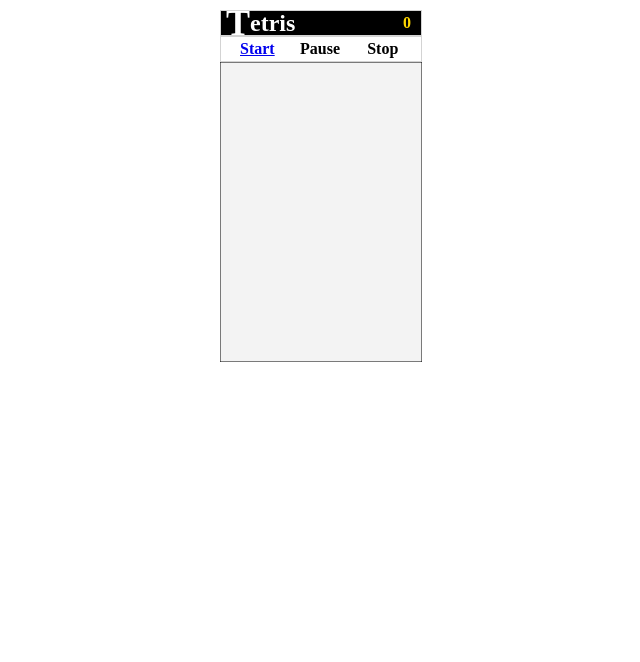
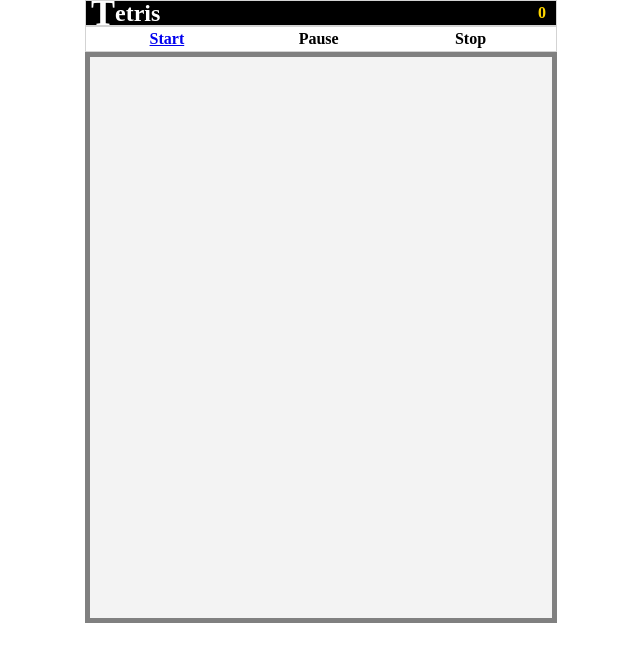
Before and after one commit to mis1/tetris, a website built with webpack: page app/index.html in a window 1280 px wide. Shown: the whole page, without its empty margins (319-959 px from the left). Built offline with nearby package versions, Linux system fonts and the light colour scheme; what enumify would draw is missing.

Commit message:
Made board responisve. Added L2x2 and T3x3 shapes. Restricted rotations of 1x2 and 2x2 shapes. Temporarily disabled css minification.

```diff
--- a/app/controllers/Controller.js
+++ b/app/controllers/Controller.js
@@ -30,6 +30,9 @@
 	handleInputKey(key){
 		this._model.handleInputKey(key);
 	}
+	resizeBoard(rows, cols){
+		this._model.resizeBoard(rows, cols);
+	}
 	_finishGame(){
 		this._enableActions(true, false, false);
 	}
--- a/app/index.html
+++ b/app/index.html
@@ -21,7 +21,7 @@
       </header>
       <section id="board-wrapper">
         <section id="board">
-          <canvas id="myCanvas" width="202" height="300">
+          <canvas id="canvas" >
             Sorry, your browser doesn't support canvas technology
           </canvas>
         </section>
--- a/app/models/Board.js
+++ b/app/models/Board.js
@@ -19,6 +19,7 @@
 			this._data[i]=new Array(cols);
 		}
 		this.reset();
+		this._entryCell=[-1, Math.floor(cols/2)-1];
 	}
 	reset(startRow=0, endRow=this._rows){
 		for(let i=startRow; i<endRow; i++){
--- a/app/models/Model.js
+++ b/app/models/Model.js
@@ -75,6 +75,9 @@
 		const direction = inputkey2Direction[inputKey];
 		return this._run(direction);
 	}
+	resizeBoard(rows, cols){
+		this._board.resize(rows,cols);
+	}
 	_finish(){
 		if (GameStatus.STARTED !== this._status) return false;
 		this._timer.stop();
--- a/app/models/Shape.js
+++ b/app/models/Shape.js
@@ -77,7 +77,8 @@
 		for(let i=0; i<side.length; i++){
 			const index = side[i];
 			const cell = cells[index];
-			sideCells.push([cell[0]+x+pos.x, cell[1]+y+pos.y]);
+			if (cell[0]+x+pos.x>-1)
+				sideCells.push([cell[0]+x+pos.x, cell[1]+y+pos.y]);
 		}
 		return sideCells;
 	}
--- a/app/models/metaShapeDefs.js
+++ b/app/models/metaShapeDefs.js
@@ -26,15 +26,6 @@
 				right:[0,1],
 				bottom:[0],
 				symbols:[symbols[2]]
-			},
-			{
-				cells:[
-					[0,0], [0,-1]
-				],
-				left:[1],
-				right:[0],
-				bottom:[0,1],
-				symbols:[symbols[3], symbols[4]]
 			},
 		]
 	},
@@ -72,14 +63,80 @@
 				right:[1, 3],
 				bottom:[0,1],
 			},
+		]
+	},
+	msL2x2:{
+		symbols:[symbols[17],symbols[18],symbols[19]],
+		shapes:[
 			{
 				cells:[
-					[0,0], [0,-1], [-1,0], [-1, -1]
+					[0,0], [0,1], [-1, 0]
 				],
-				left:[1,3],
+				left:[0,2],
+				right:[1,2],
+				bottom:[0,1],
+
+			},
+			{
+				cells:[
+					[0,1], [-1,1], [0,0]
+				],
+				left:[1,2],
+				right:[0,1],
+				bottom:[0,2],
+			},
+			{
+				cells:[
+					[-1,1],[-1,0],[0,1]
+				],
+				left:[1,2],
 				right:[0,2],
-				bottom:[0, 1],
-				symbols:[symbols[10],symbols[11],symbols[12], symbols[13]],
+				bottom:[1,2],
+			},
+			{
+				cells:[
+					[-1,0],[0,0], [-1,1]
+				],
+				left:[0,1],
+				right:[1,2],
+				bottom:[1,2],
+			},
+		]
+	},
+	msT3x3:{
+		symbols:[symbols[19]],
+		shapes:[
+			{
+				cells:[
+					[0,-1], [0,0], [0,1],[-1,0]
+				],
+				left:[0,3],
+				right:[2,3],
+				bottom:[0,1,2]
+			},
+			{
+				cells:[
+					[0,0], [-1,0], [-2, 0], [-1,-1]
+				],
+				left:[0,2, 3],
+				right:[0,1,2],
+				bottom:[0,3],
+			},
+			{
+				cells:[
+					[-1,1],[-1,0],[-1,-1], [0,0]
+				],
+				left:[2,3],
+				right:[0,3],
+				bottom:[0,2,3],
+			},
+			{
+				cells:[
+					[-2,0],[-1,0], [0,0],[-1,1]
+				],
+				left:[0,1,2],
+				right:[0,2,3],
+				bottom:[2,3],
 			},
 		]
 	},
--- a/app/style.css
+++ b/app/style.css
@@ -52,9 +52,8 @@
 	font-size: 16px;
 	line-height: 1.5em;
 }
-#game {
-    margin: 10px auto;
-    max-width: 202px;
+header{
+	margin: 0 auto;
 }
 .row{
 	border: 1px solid #d3d3d3;
@@ -106,6 +105,11 @@
 #board-wrapper{
 	position: relative;
 }
+#board{
+	margin: 0 auto;
+	border:0px solid gray;
+	box-sizing:content-box;
+}
 #overlay{
 	display: none;
 	position: absolute;
--- a/app/views/BoardView.js
+++ b/app/views/BoardView.js
@@ -1,27 +1,28 @@
 import $ from '../libs/jquery';
 import {clearSymbol} from '../common/constants';
-import {colors, clearColor, cellSize, boardBorderWidth} from './viewConfig';
+import {colors, clearColor, cellSize, maxBoardBorderWidth, maxBoardWidth, maxBoardHeight} from './viewConfig';
 
 export default class BoardView{
-	constructor(){
-		this.$elem=$('#board');
+	constructor(controller){
+		//this.$elem=$('#board');
 		this._symbol2Color = {};
 		this.reset();
+
+		const $canvas = $("#canvas");
+		this._ctx = $canvas[0].getContext("2d");
+		this._calculateSize();
+		this._setSize($canvas);
+		controller.resizeBoard(this._rows, this._cols);
 	}
 	render(board){
-		var myCanvas = document.getElementById("myCanvas");
-        var ctx = myCanvas.getContext("2d");
 		//let str='';
-		const rows = board.length;
-		const cols = board[0].length;
-		const width = cols * cellSize + 2 * boardBorderWidth;
-		const height = rows * cellSize;
+		const ctx = this._ctx;
+		const width = this._width;
+		const height = this._height;
 		const size = cellSize;
 
 		ctx.fillStyle=clearColor;
 		ctx.fillRect(0, 0, width, height);
-		ctx.strokeStyle="#000";
-		ctx.strokeRect(0, 0, width, height);
 
 		for(var i=0; i<board.length; i++){
 			for(var j=0; j<board[0].length; j++){
@@ -29,9 +30,9 @@
 					//str += board[i][j];
 
 					ctx.fillStyle=this._getColor(board[i][j]);
-					ctx.fillRect(j*size + boardBorderWidth, i*size, size, size);
+					ctx.fillRect(j*size, i*size, size, size);
 					ctx.strokeStyle="#000";
-					ctx.strokeRect(j*size + boardBorderWidth, i*size, size, size);
+					ctx.strokeRect(j*size , i*size, size, size);
 
 				}
 				else{
@@ -51,4 +52,32 @@
 		this._colorIndex = (this._colorIndex + 1) % colors.length;
 		return this._symbol2Color[symbol] = colors[this._colorIndex];
 	}
+	_calculateSize(){
+		const windowWidth = window.innerWidth;
+		const windowHeight = window.innerHeight;
+
+		const width = windowWidth < maxBoardWidth? windowWidth: maxBoardWidth;
+		const height = (windowHeight < maxBoardHeight? windowHeight: maxBoardHeight) - $('header')[0].offsetHeight;
+
+		this._cols = Math.floor(width/cellSize);
+		this._rows = Math.floor(height/cellSize);
+
+		this._width = this._cols * cellSize;
+		this._height = this._rows * cellSize;
+
+		const xBorderWidth = width - this._width;
+		const yBorderWidth = height - this._height;
+		this._xBorderWidth = xBorderWidth < maxBoardBorderWidth ? xBorderWidth : maxBoardBorderWidth;
+		this._yBorderWidth = yBorderWidth < maxBoardBorderWidth ? yBorderWidth : maxBoardBorderWidth;
+	}
+	_setSize($canvas){
+		$canvas.attr('width', this._width);
+		$canvas.attr('height', this._height);
+		const $board = $('#board');
+		$board[0].style.width = this._width + 'px';
+		$board[0].style.height = this._height + 'px';
+		$board[0].style.borderWidth = `${Math.floor(this._yBorderWidth/2)}px ${Math.floor(this._xBorderWidth/2)}px`;
+		const $header = $('header');
+		$header[0].style.width = this._width + this._xBorderWidth + 'px';
+	}
 };
--- a/app/views/View.js
+++ b/app/views/View.js
@@ -8,7 +8,7 @@
 export default class View{
 	constructor(controller, model){
 		this._actionListView = new ActionListView(controller);
-		this._boardView = new BoardView();
+		this._boardView = new BoardView(controller);
 		this._scoreView = new ScoreView();
 		model.subscribe4Board((board) => this._boardView.render(board));
 		model.subscribe4Score((score) => this._scoreView.render(score));
--- a/app/views/viewConfig.js
+++ b/app/views/viewConfig.js
@@ -2,8 +2,12 @@
 
 const clearColor = '#f3f3f3';
 
-const cellSize = 20;
+const cellSize = 33;
 
-const boardBorderWidth = 1;
+const maxBoardBorderWidth = 10;
 
-export {colors, clearColor, cellSize, boardBorderWidth};
+const maxBoardWidth = 480;
+
+const maxBoardHeight = 640;
+
+export {colors, clearColor, cellSize, maxBoardBorderWidth, maxBoardWidth, maxBoardHeight};
--- a/webpack.config.js
+++ b/webpack.config.js
@@ -1,7 +1,7 @@
 var webpack = require('webpack');
 var path = require('path');
 var CopyWebpackPlugin = require('copy-webpack-plugin');
-var OptimizeCssAssetsPlugin = require('optimize-css-assets-webpack-plugin');
+//var OptimizeCssAssetsPlugin = require('optimize-css-assets-webpack-plugin');
 
 var APP_DIR = path.resolve(__dirname, 'app');
 var BUILD_DIR = path.resolve(__dirname, 'dist');
@@ -18,7 +18,7 @@
       {
         test : /\.js?/,
         include : APP_DIR,
-        loader : 'babel',
+        loader : 'babel-loader',
         query:{
           presets:['es2015']
         }
@@ -32,11 +32,11 @@
     {
       from: APP_DIR + '/index.html'
     }]),
-    new OptimizeCssAssetsPlugin({
+    /*new OptimizeCssAssetsPlugin({
       assetNameRegExp: /\.css$/g,
       cssProcessorOptions: { discardComments: {removeAll: true } },
       canPrint: true
-    })
+    })*/
   ],
   devServer: {
     contentBase: APP_DIR,
```
Also changed, not shown: tests/models/Shape.spec.js (+3 -3 lines), tests/views/View.spec.js (+1 -1 lines), dist/bundle.js, dist/index.html, dist/style.css.
